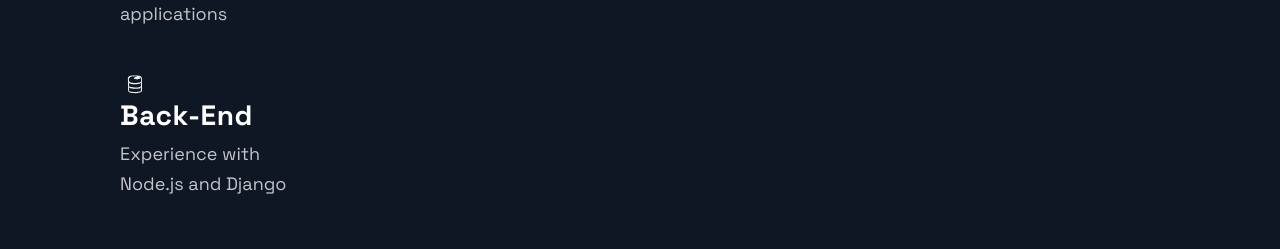
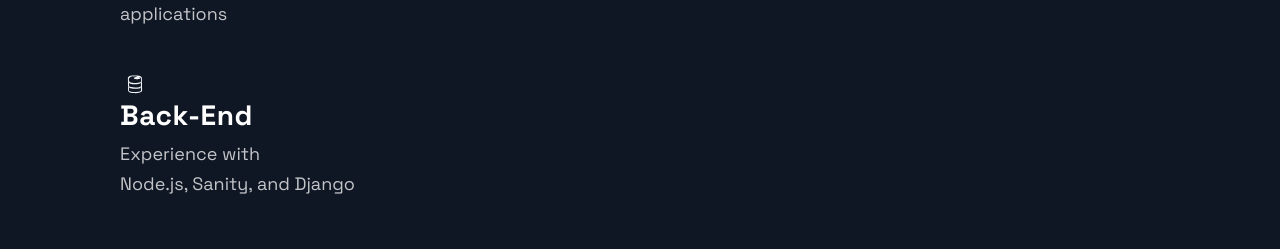
Before and after one commit to travisengh/travisengh.github.io, a Next.js app: page / in a window 1280 px wide. Shown: the part 1780-2029 px from the top of the page. Built offline with nearby package versions, Linux system fonts and the light colour scheme.

Commit message:
Update technologies/expertise section

```diff
--- a/src/components/Technologies/Technologies.js
+++ b/src/components/Technologies/Technologies.js
@@ -53,7 +53,7 @@
           <ListTitle>Back-End</ListTitle>
           <ListParagraph>
             Experience with<br />
-            Node.js and Django
+            Node.js, Sanity, and Django
           </ListParagraph>
         </ListContainer>
       </ListItem>
```
